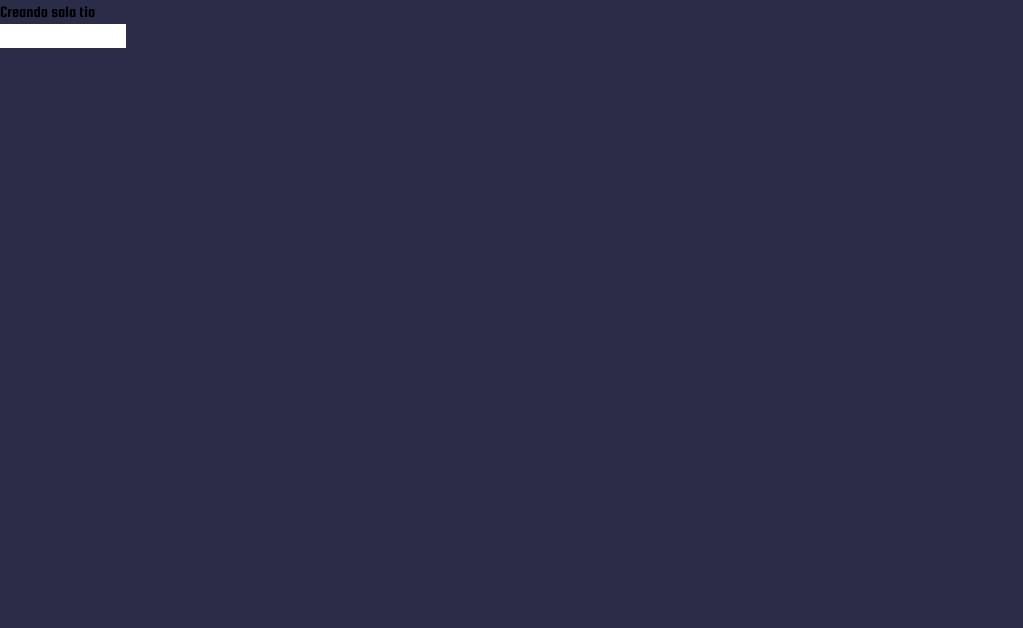
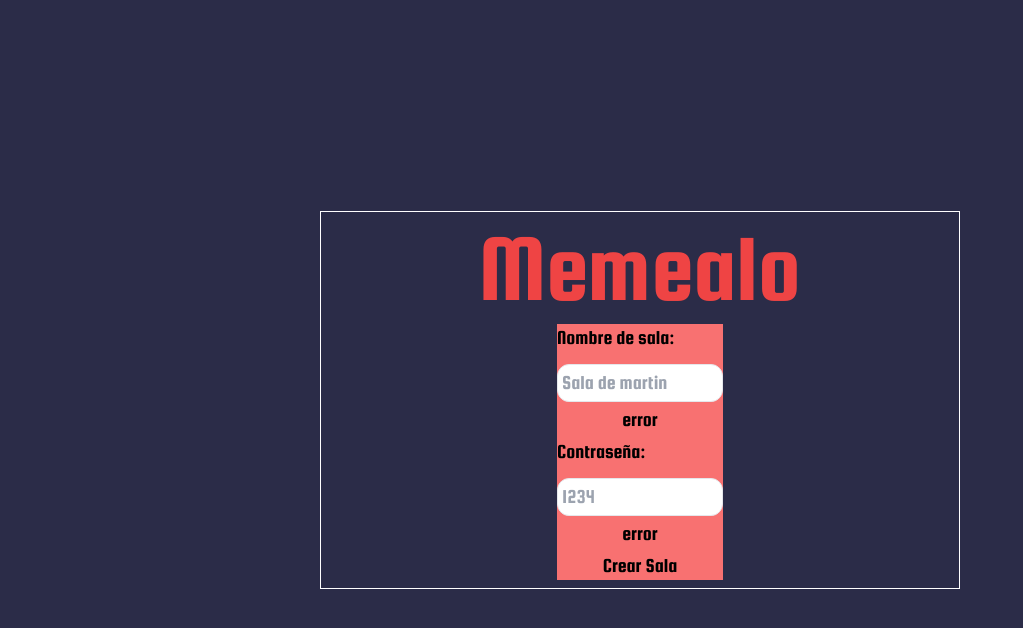
Before and after one commit to oconsl/memealo-fe, a Next.js app: page /room/create in a window 1280 px wide. Shown: the top 628 px of the page, without its empty margins (0-1023 px from the left). Built offline with nearby package versions, Linux system fonts and the light colour scheme.

Commit message:
create room create view

```diff
--- a/src/sections/login-view.tsx
+++ b/src/sections/login-view.tsx
@@ -22,7 +22,7 @@ let loginSchema = object({
     .max(20, "El nombre de usuario no puede contener mas de 20 caracteres"),
   password: string()
     .required("Contraseña es requerida")
-    .min(8, "La contraseña debe contener al menos 3 caracteres")
+    .min(8, "La contraseña debe contener al menos 8 caracteres")
     .max(20, "La contraseña no puede contener mas de 20 caracteres"),
 });
 
--- a/src/sections/room/create-view.tsx
+++ b/src/sections/room/create-view.tsx
@@ -1,13 +1,53 @@
-export default function CreateView () {
+'use client'
+
+import { useGameStore } from '@/libs/store'
+import Image from 'next/image'
+import { useRouter } from 'next/navigation'
+import { useEffect } from 'react'
+
+export default function CreateView() {
+  const router = useRouter()
+  const isLogged = useGameStore((state) => state.user.isLogged)
+
+  useEffect(() => {
+    if (!isLogged){
+      router.push('/')
+    }
+  }, [isLogged,router]);
+
+
   return (
-    <main>
-        <h1>Creando sala tio</h1>
+    <main className="w-full bg-martinique-950 h-screen flex items-center justify-center">
+      <div className="fixed border border-white w-1/2 p-2 flex flex-col items-center justify-center gap-2">
+        <h1 className="text-red-500 text-8xl">Memealo</h1>
 
-        <form action="">
-          <label htmlFor="name">
-            <input type="text" />
+        <form
+          action=""
+          className="flex flex-col bg-red-400 items-center justify-center gap-1 text-xl"
+        >
+          <label className="block ">
+            Nombre de sala:
+            <input
+              type="text"
+              placeholder="Sala de martin"
+              className="block mt-3 p-1 border rounded-xl"
+            />
           </label>
+          <span>error</span>
+
+          <label className="block">
+            Contraseña:
+            <input
+              type="password"
+              placeholder="1234"
+              className="block  mt-3 p-1 border rounded-xl"
+            />
+          </label>
+
+          <span>error</span>
+          <button>Crear Sala</button>
         </form>
+      </div>
     </main>
   )
 }
--- a/tailwind.config.ts
+++ b/tailwind.config.ts
@@ -77,17 +77,6 @@ const config: Config = {
       },
     },
   },
-  plugins: [
-    function ({ addUtilities }: any) {
-      const newUtilities = {
-        ".text-stroke": {
-          "-webkit-text-stroke": "2px #FF7E81",
-          "text-shadow": "0px 4px 0px #93C5FD",
-        },
-      };
-
-      addUtilities(newUtilities, ["responsive", "hover"]);
-    },
-  ],
+  plugins: [ ],
 };
 export default config;
```
